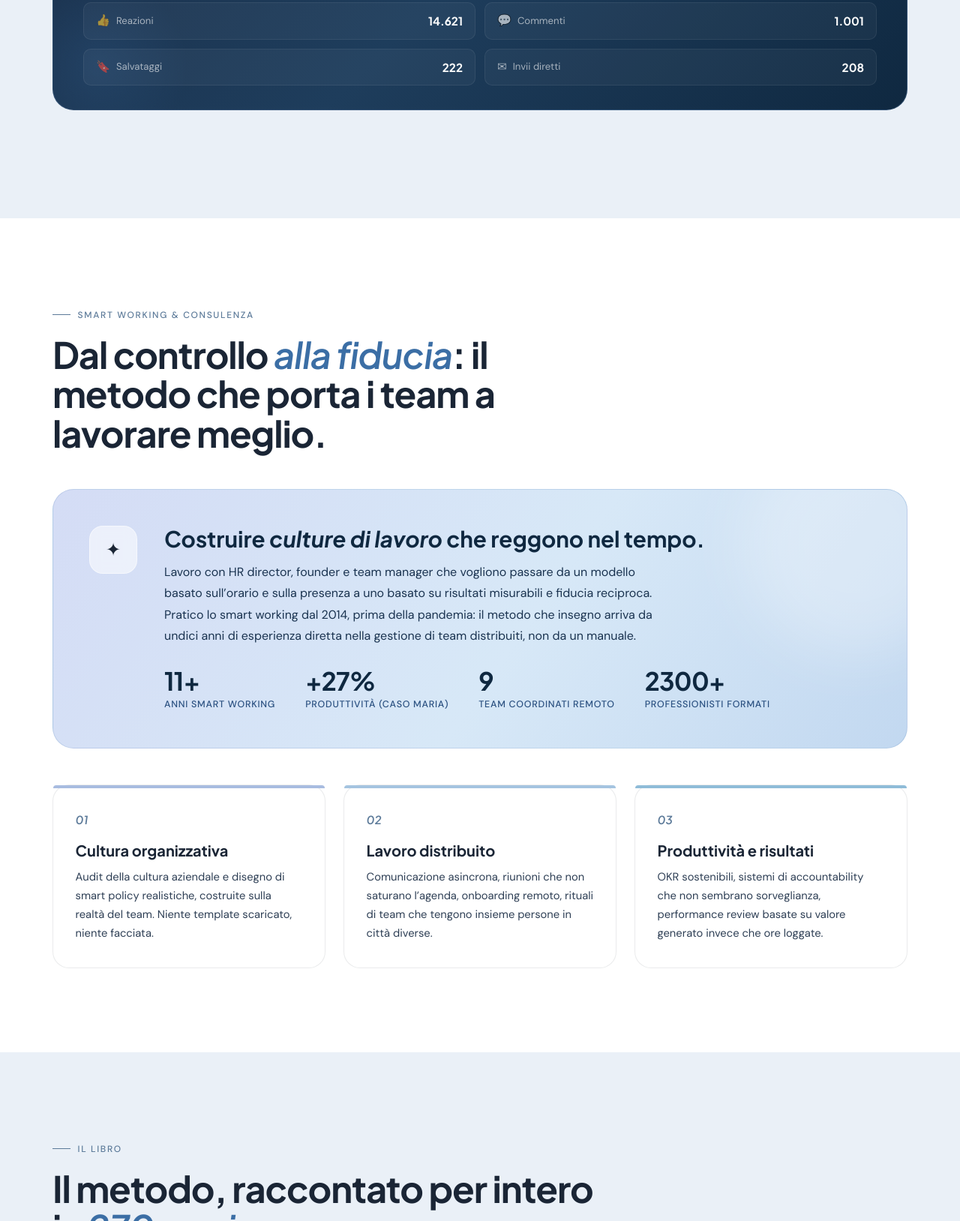
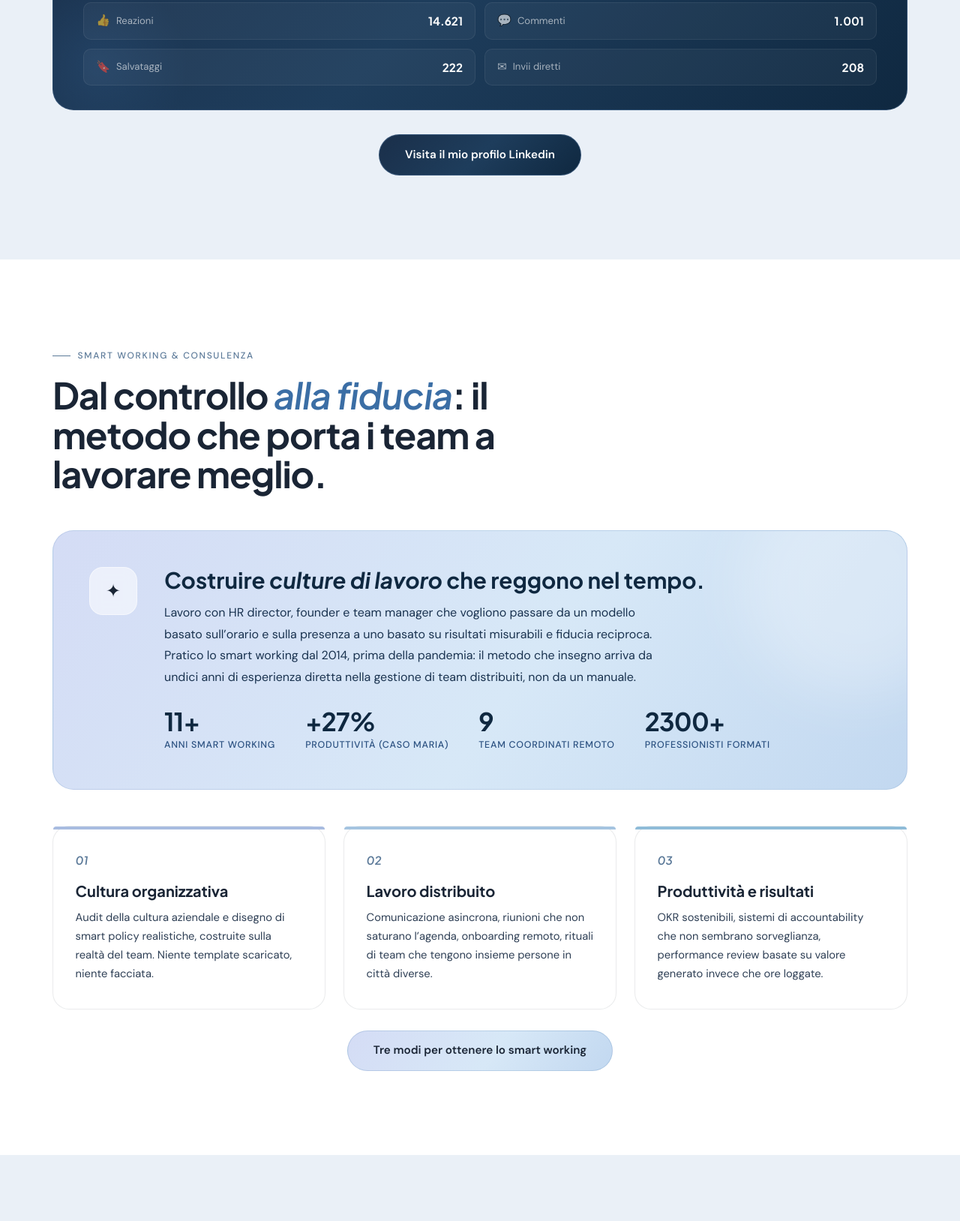
Before and after one commit to gioenjoy/giovannirasulo.com, a plain HTML site: page index.html in a window 1280 px wide. Shown: the part 2474-4102 px from the top of the page at 75% size. Drawn offline with Linux system fonts and the light colour scheme.

Commit message:
New Home

```diff
--- a/index.html
+++ b/index.html
@@ -147,7 +147,29 @@
     transition:border-color .2s,background .2s,transform .2s;
     display:inline-flex;align-items:center;gap:.5rem;
   }
-  .btn-secondary:hover{border-color:var(--accent);background:#fff;transform:translateY(-2px);}
+
+.cta-below-wrap{text-align:center;margin-top:1.75rem;}
+.cta-linkedin-btn{
+  display:inline-flex;align-items:center;gap:.55rem;
+  background:linear-gradient(135deg,#1A2F4A 0%,#1E3D5C 50%,#0F2840 100%);
+  color:#fff;
+  padding:.9rem 2.1rem;border-radius:100px;
+  font-family:var(--head);font-weight:600;font-size:.95rem;
+  text-decoration:none;border:1px solid rgba(110,148,195,.35);
+  transition:transform .2s,box-shadow .2s;
+}
+.cta-linkedin-btn:hover{transform:translateY(-2px);box-shadow:0 12px 28px rgba(15,40,64,.35);}
+.cta-sw-btn{
+  display:inline-flex;align-items:center;gap:.55rem;
+  background:linear-gradient(125deg,var(--lavender) 0%,var(--peach) 55%,var(--honey) 100%);
+  color:var(--ink);
+  padding:.9rem 2.1rem;border-radius:100px;
+  font-family:var(--head);font-weight:600;font-size:.95rem;
+  text-decoration:none;border:1px solid rgba(59,110,165,.2);
+  transition:transform .2s,box-shadow .2s;
+}
+.cta-sw-btn:hover{transform:translateY(-2px);box-shadow:0 12px 28px rgba(59,110,165,.25);}
+.btn-secondary:hover{border-color:var(--accent);background:#fff;transform:translateY(-2px);}
 
   /* AVATAR - foto */
   .hero-visual{position:relative;z-index:1;display:flex;align-items:center;justify-content:center;}
@@ -864,7 +886,7 @@
   <ul class="nav-links">
     <li><a href="#experience">Esperienza</a></li>
     <li><a href="#linkedin-stats">LinkedIn</a></li>
-    <li><a href="#smartworking">Smart Working</a></li>
+    <li><a href="/smart-working.html">Smart Working</a></li>
     <li><a href="#book">Il libro</a></li>
     <li><a href="#skills">Competenze</a></li>
     <li><a href="#projects">Progetti</a></li>
@@ -1027,6 +1049,9 @@
         </div>
       </div>
     </div>
+    <div class="cta-below-wrap">
+      <a href="https://www.linkedin.com/in/giovannirasulodigitalmarketing/" target="_blank" rel="noopener" class="cta-linkedin-btn">Visita il mio profilo Linkedin</a>
+    </div>
   </div>
 </section>
 
@@ -1068,6 +1093,9 @@
         <div class="sw-pillar-title">Produttivit&agrave; e risultati</div>
         <div class="sw-pillar-desc">OKR sostenibili, sistemi di accountability che non sembrano sorveglianza, performance review basate su valore generato invece che ore loggate.</div>
       </div>
+    </div>
+    <div class="cta-below-wrap">
+      <a href="/smart-working.html" class="cta-sw-btn">Tre modi per ottenere lo smart working</a>
     </div>
   </div>
 </section>
```
